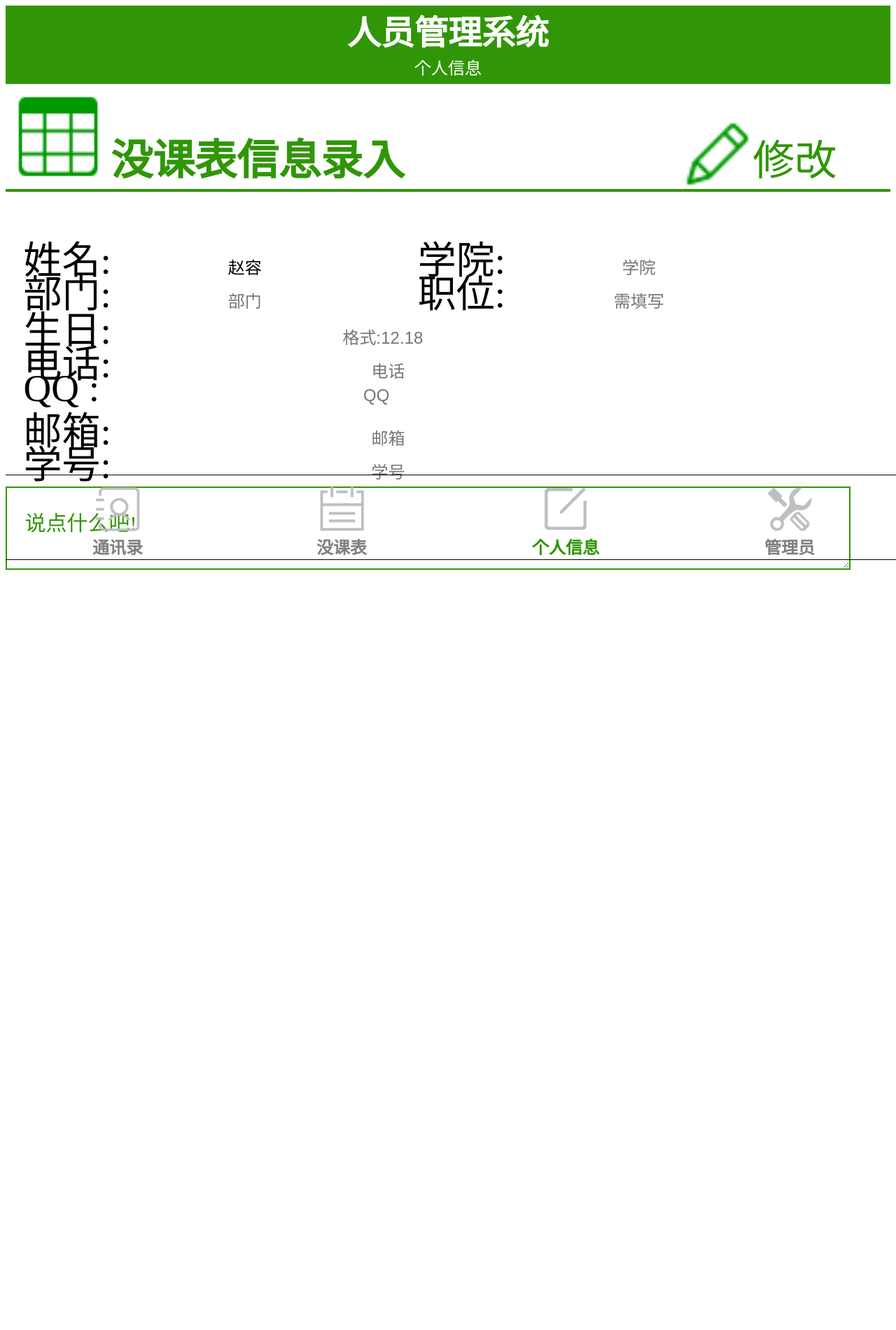
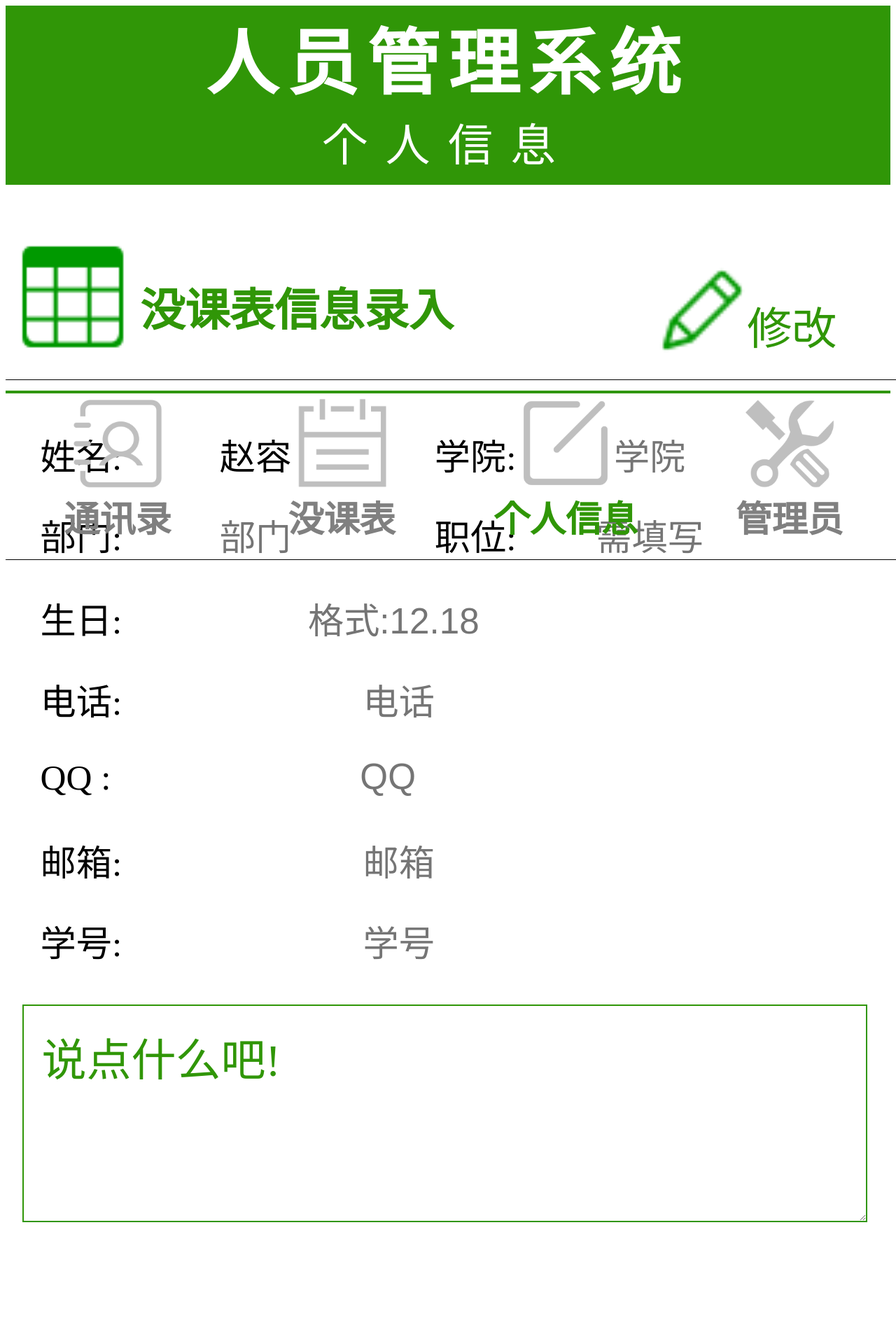
Before and after one commit to fileaccent/manager, a PHP site: page /message/message.html in a window 1280 px wide. Shown: the whole page at 70% size. Before the commit the page ends 814 px from the top, so only its background shows below. Run offline with PHP 8.4, Linux system fonts and the light colour scheme.

Commit message:
修改css

```diff
--- a/administrator/administrator.html
+++ b/administrator/administrator.html
@@ -26,7 +26,7 @@
   </div>
   <div id="container"><!--信息框-->
     <table id="administratorTable">
-      <tr> <th><input type="checkbox" id="allSelect" class="selectPart" value=true/>全选</th>
+      <tr> <th><input type="checkbox" id="allSelect" class="selectPart" value=true/><p>全选</p></th>
         <th>姓名</th>
         <th>部门</th>
         <th>职位</th>
--- a/message/css/messageMobile.css
+++ b/message/css/messageMobile.css
@@ -1,21 +1,23 @@
 body {
 	background-color: white;
+	overflow:scroll;
 }
 /*标题部分*/
 #titleBox {
-	height: 14vh;
+	height: 20vw;
 	text-align: center;
 	background-color: rgb(48, 150, 7);
 	color: white;
-	margin: 0;
+	letter-spacing: 1vw;
 }/*标题框的样式*/
 #messageTitle {
-	font-size: 3vh;
+	font-size: 5vw;
 	margin: 0;
 	font-weight: inherit;
+	letter-spacing: 2vw;
 }
 #title {
-	font-size: 6vh;
+	font-size: 8vw;
 	padding: 0;
 	margin: 0;
 }
@@ -25,23 +27,28 @@ body {
 /*没课表录入的入口*/
 #spareBox {
 	width: 100%;
-	height: 150px;
+	height: 17vw;
+	padding-top:3vw;
+	padding-bottom:3vw;
 	border-bottom: 4px solid rgb(48, 150, 7);
 }
+
 #spareEnter {
+	margin-top:2vw;
 	cursor: pointer;
 	display: block;
 }
 #spareImg {
-	width: 150px;
-	height: 150px;
+	width: 15vw;
+	height: 15vw;
 	float: left;
 }
 #spareText {
-	font-size: 60px;
+	font-size: 5vw;
 	color: rgb(48, 150, 7);
 	float: left;
 	margin-right: 10vw;
+	margin-top:5vw;
 	font-weight: bolder;
 }
 #spareButton {
@@ -51,42 +58,45 @@ body {
 	margin-right: 6vw;
 }
 #alterImg {
-	margin-top: 50px;
-	width: 100px;
-	height: 100px;
+	margin-top: 4vw;
+	width: 10vw;
+	height: 10vw;
 	float: left;
 }
 #alterText {
-	font-size: 60px;
+	font-size: 5vw;
 	color: rgb(48, 150, 7);
 	float: left;
+	margin-top:7vw;
 }
 /*主要内容部分*/
 #container {
-	width: 99vw;
-	height: 50vh;
+	width: 95vw;
+	height: 100vw;
 	margin: 0 auto;
+	overflow: auto;
+	padding-top:3vw;
 }
 #containerLeft {
 	width: 95vw;
-	height: 12vh;
+	height: 18vw;
 	display: inline-block;
 	margin: 0 auto;
 }
 #containerRight {
 	width: 95vw;
-	height: 28vh;
+	height: 45vw;
 	display: inline-block;
 	margin: 0 auto;
 }
 label {
-	font-size: 55px;
+	font-size: 4vw;
 }
 .fromPart {
 	width: 42vw;
-	height: 5vh;
+	height: 5vw;
 	margin-left: 2vw;
-	margin-bottom: 1vh;
+	margin-bottom: 4vw;
 	font-size: 3vw;
 }
 #containerLeft .fromPart {
@@ -96,10 +106,10 @@ label {
 	width: 84vw;
 }
 input {
-	font-size: 3vh;
+	font-size: 4vw;
 	text-align: center;
 	width: 28vw;
-	height: 4vh;
+	height: 5vw;
 	border: 2px solid rgb(48, 150, 7);
 	border: none;
 }
@@ -108,19 +118,19 @@ input {
 }
 textarea {
 	width: 90vw;
-	height: 8vh;
+	height: 20vw;
 	padding: 2vw;
 	border: 2px solid rgb(48, 150, 7);
-	font-size: 30px;
+	font-size: 5vw;
 	color: rgb(48, 150, 7);
 	font-family: "微软雅黑";
-	margin-top: 1vh;
+	margin-top: 1vw;
 }
 textarea:hover {
 	border: 2px solid rgb(48, 150, 7);
 }
 textarea::placeholder {
- font-size:30px;
+ font-size:5vw;
  color:rgb(48, 150, 7);
 }
 /*底部菜单的样式*/
@@ -128,24 +138,24 @@ textarea::placeholder {
 	position: fixed;
 	bottom: 0;
 	width: 100vw;
-	height: 15vh;
+	height: 20vw;
 	border-top: 1px solid black;
 	border-bottom: 1px solid black;
 }
 .mainMenu {
 	width: 25vw;
-	height: 10vh;
+	height: 25vw;
 	float: left;
 	text-align: center;
-	margin-top: 2vh;
+	margin-top: 2vw;
 }
 .mainMenu img {
-	width: 8vh;
-	height: 8vh;
+	width: 10vw;
+	height:10vw;
 	margin: 0;
 }
 .mainMenu p {
-	font-size: 3vh;
+	font-size: 4vw;
 	font-weight: bolder;
 	color: gray;
 	margin: 0;
@@ -162,8 +172,8 @@ textarea::placeholder {
 #callback {
 	position: absolute;
 	left: 0;
-	top: 2vh;
+	top: 2vw;
 	width: 10vw;
-	height: 5vh;
+	height:10vw;
 	display: none;
 }
--- a/message/message.html
+++ b/message/message.html
@@ -7,12 +7,6 @@
     <script src="js/changeCss.js"></script>
     <script src="js/jquery.js"></script>
     <script src="js/getMessage.js"></script>
-    <script>
-        let Height = $('body').height();
-        $(window).resize(function() {
-        $('body').height(Height);
-        });
-    </script>
   </head>
 </html>
 <body>
--- a/spare/spare.html
+++ b/spare/spare.html
@@ -39,11 +39,13 @@
         <input type="text" class="wx-input" placeholder="可输入部门" >
       </div>
     </div>
+  </div>
+  <div id="searchMenus">
+    <p id="personMenus">人员名单</p>
     <div id="spareSearch">
       <img id="spareSearchImg"src="img/right.png"/>
       <p id="spareSearchText">开始搜索</p>
     </div>
-    <p id="personMenu">人员名单</p>
   </div>
 
   <div id="container"><!--结果展示框-->
```
Also changed, not shown: addressBook/css/addressBookMobile.css (+5 -3 lines), addressBook/js/addressBook.js (+5 -3 lines), administrator/css/administratorMobile.css (+6 -5 lines), administrator/js/administrator.js (+3 -6 lines), loginScreen/js/test.js (+8 -13 lines), register/js/register.js (+8 -4 lines), spare/css/spareMobile.css (+62 -75 lines), spare/js/spare.js (+8 -6 lines), spareScanf/js/spareScanf.js (+8 -4 lines).
